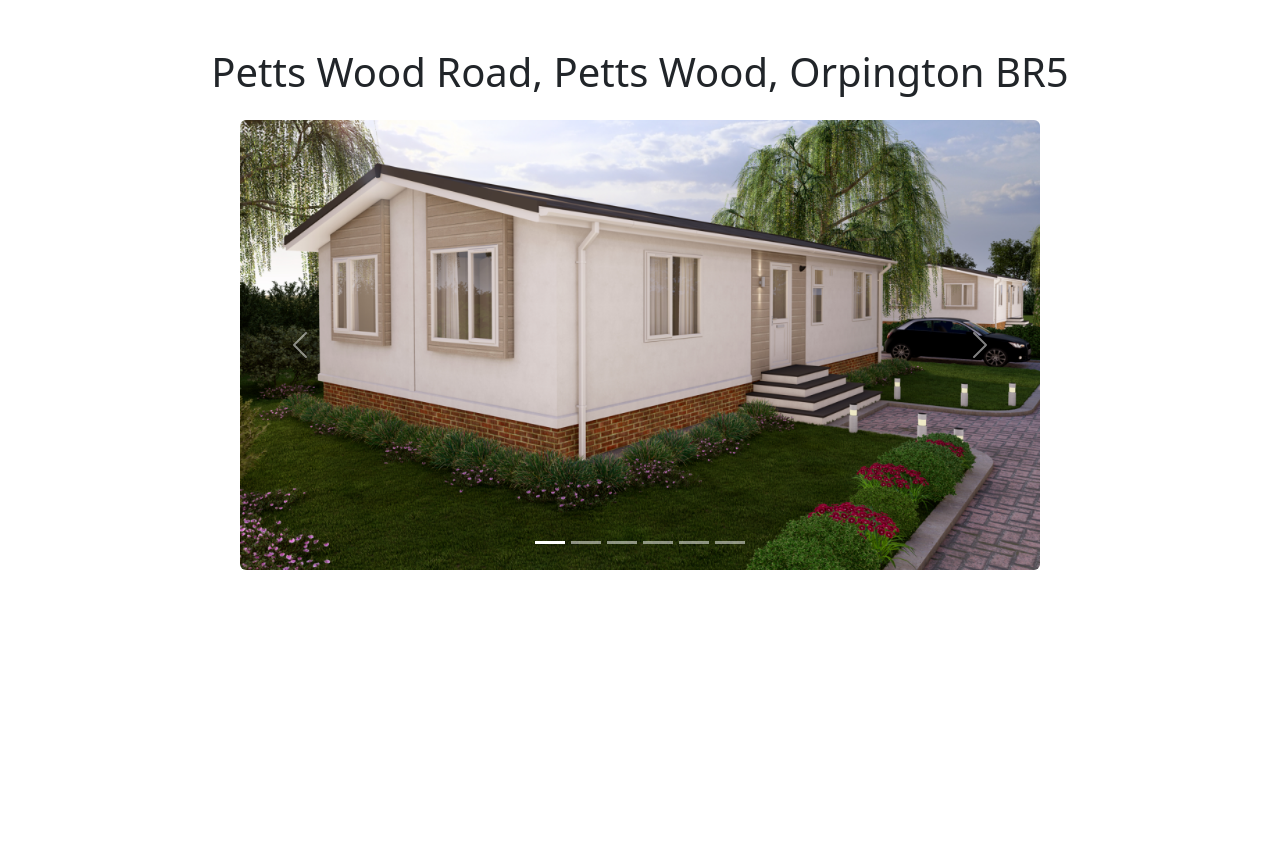
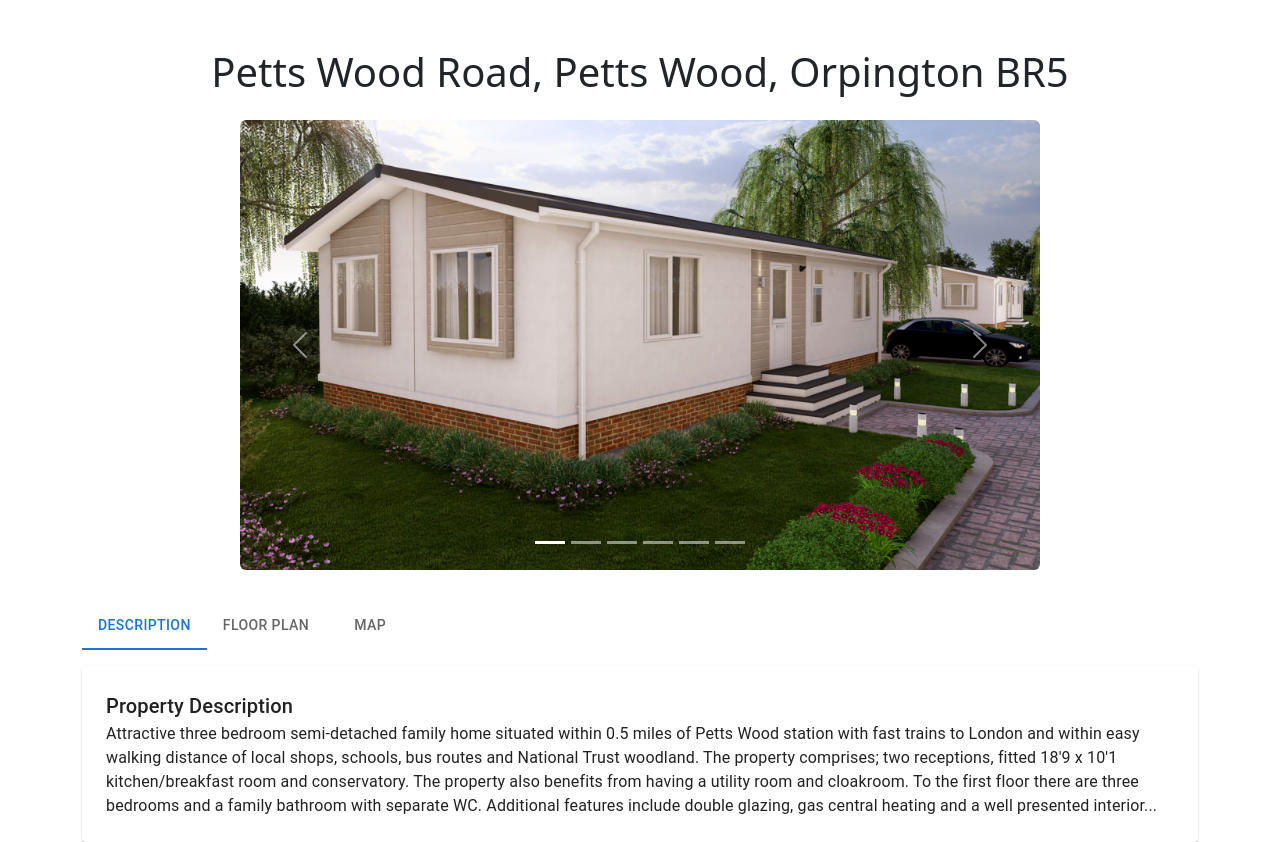
Before and after one commit to DulasiKeerthiratne/Real-Estate-Website, a React (Create React App) app: page /properties/prop1 in a window 1280 px wide. Before the commit the page ends 800 px from the top, so only its background shows below. Built offline with nearby package versions, Linux system fonts and the light colour scheme.

Commit message:
feat: add tabs for property details
- add tabs for short description, floorplan, and map
- integrate Google API to display property location

```diff
--- a/src/pages/PropertyPage.js
+++ b/src/pages/PropertyPage.js
@@ -3,15 +3,21 @@ import { useParams } from 'react-router-dom';
 import propertiesData from '../properties.json';
 import 'bootstrap/dist/css/bootstrap.min.css';
 import 'bootstrap/dist/js/bootstrap.bundle.min.js';
+import { Tabs, Tab, Box, Typography, Paper } from '@mui/material';
 
 const PropertyPage = () => {
   const { id } = useParams();
   const [property, setProperty] = useState(null);
+  const [value, setValue] = useState(0); // Track selected tab
 
   useEffect(() => {
     const foundProperty = propertiesData.properties.find((property) => property.id === id);
     setProperty(foundProperty);
   }, [id]);
+
+  const handleTabChange = (event, newValue) => {
+    setValue(newValue);
+  };
 
   if (!property) {
     return <p>Loading...</p>;
@@ -21,10 +27,18 @@ const PropertyPage = () => {
     <div className="container mt-5">
       <h1 className="text-center">{property.location}</h1>
       <div className="d-flex justify-content-center mt-4">
-        <div id="carouselExampleIndicators" className="carousel slide" data-bs-ride="carousel" style={{ maxWidth: '800px'}}>
+        <div id="carouselExampleIndicators" className="carousel slide" data-bs-ride="carousel" style={{ maxWidth: '800px' }}>
           <div className="carousel-indicators">
             {property.picture.map((_, index) => (
-              <button key={index} type="button" data-bs-target="#carouselExampleIndicators" data-bs-slide-to={index} className={index === 0 ? 'active' : ''} aria-current={index === 0 ? 'true' : undefined} aria-label={`Slide ${index + 1}`}></button>
+              <button
+                key={index}
+                type="button"
+                data-bs-target="#carouselExampleIndicators"
+                data-bs-slide-to={index}
+                className={index === 0 ? 'active' : ''}
+                aria-current={index === 0 ? 'true' : undefined}
+                aria-label={`Slide ${index + 1}`}
+              ></button>
             ))}
           </div>
           <div className="carousel-inner">
@@ -44,6 +58,49 @@ const PropertyPage = () => {
           </button>
         </div>
       </div>
+
+      <Box sx={{ width: '100%', marginTop: 4 }}>
+        <Tabs value={value} onChange={handleTabChange} aria-label="Property Details">
+          <Tab label="Description" />
+          <Tab label="Floor Plan" />
+          <Tab label="Map" />
+        </Tabs>
+
+        <div role="tabpanel" hidden={value !== 0}>
+          {value === 0 && (
+            <Paper sx={{ padding: 3, marginTop: 2 }}>
+              <Typography variant="h6" component="div">Property Description</Typography>
+              <Typography variant="body1">{property.description}</Typography>
+            </Paper>
+          )}
+        </div>
+
+        <div role="tabpanel" hidden={value !== 1}>
+          {value === 1 && (
+            <Paper sx={{ padding: 3, marginTop: 2 }}>
+              <Typography variant="h6" component="div">Floor Plan</Typography>
+              <img src={property.floorplan} alt="Floor Plan" className="img-fluid" />
+            </Paper>
+          )}
+        </div>
+
+        <div role="tabpanel" hidden={value !== 2}>
+          {value === 2 && (
+            <Paper sx={{ padding: 3, marginTop: 2 }}>
+              <Typography variant="h6" component="div">Location Map</Typography>
+              <iframe
+                width="100%"
+                height="450"
+                frameBorder="0"
+                style={{ border: 0 }}
+                src={`https://www.google.com/maps/embed/v1/place?key=AIzaSyB76IW4OgqcrXbQVeKX4n7sDGCG4z4N_ys&q=${property.coordinates}`}
+                allowFullScreen
+                title="Property Location Map"
+              ></iframe>
+            </Paper>
+          )}
+        </div>
+      </Box>
     </div>
   );
 };
```
